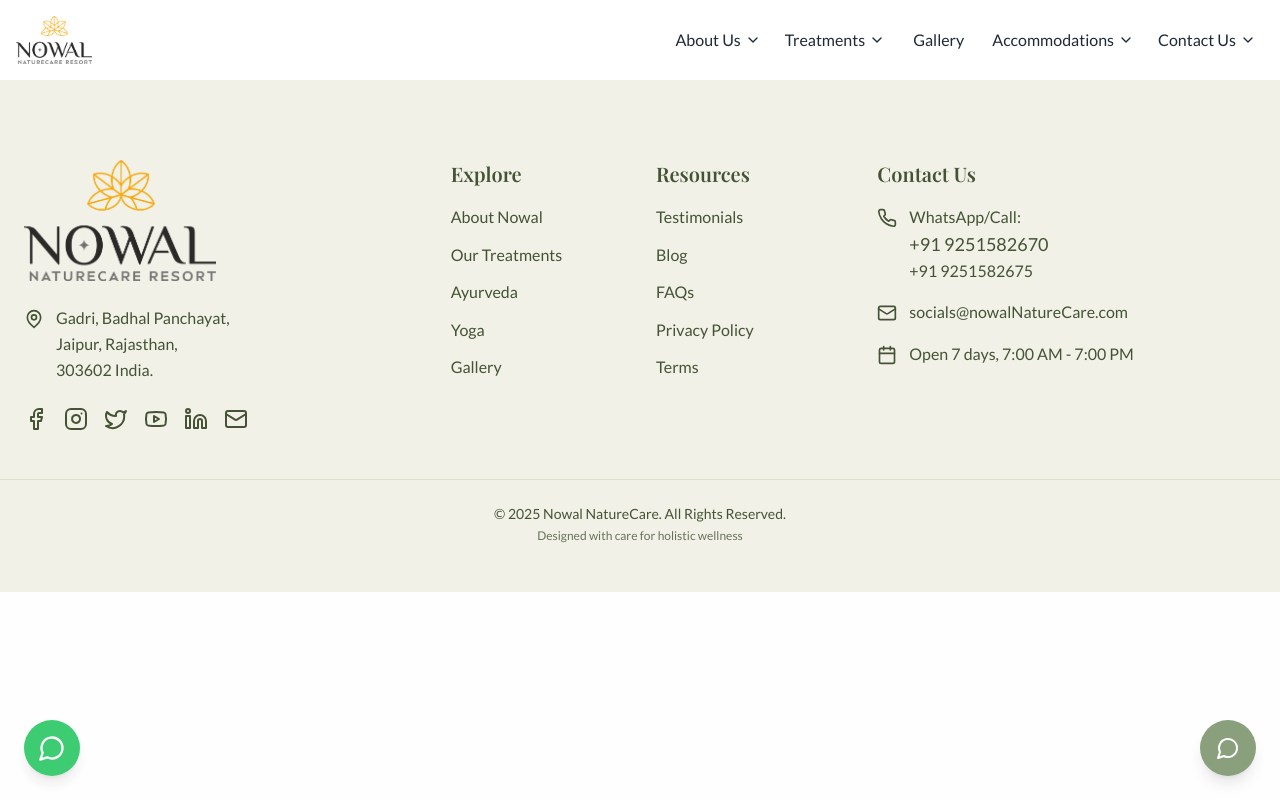
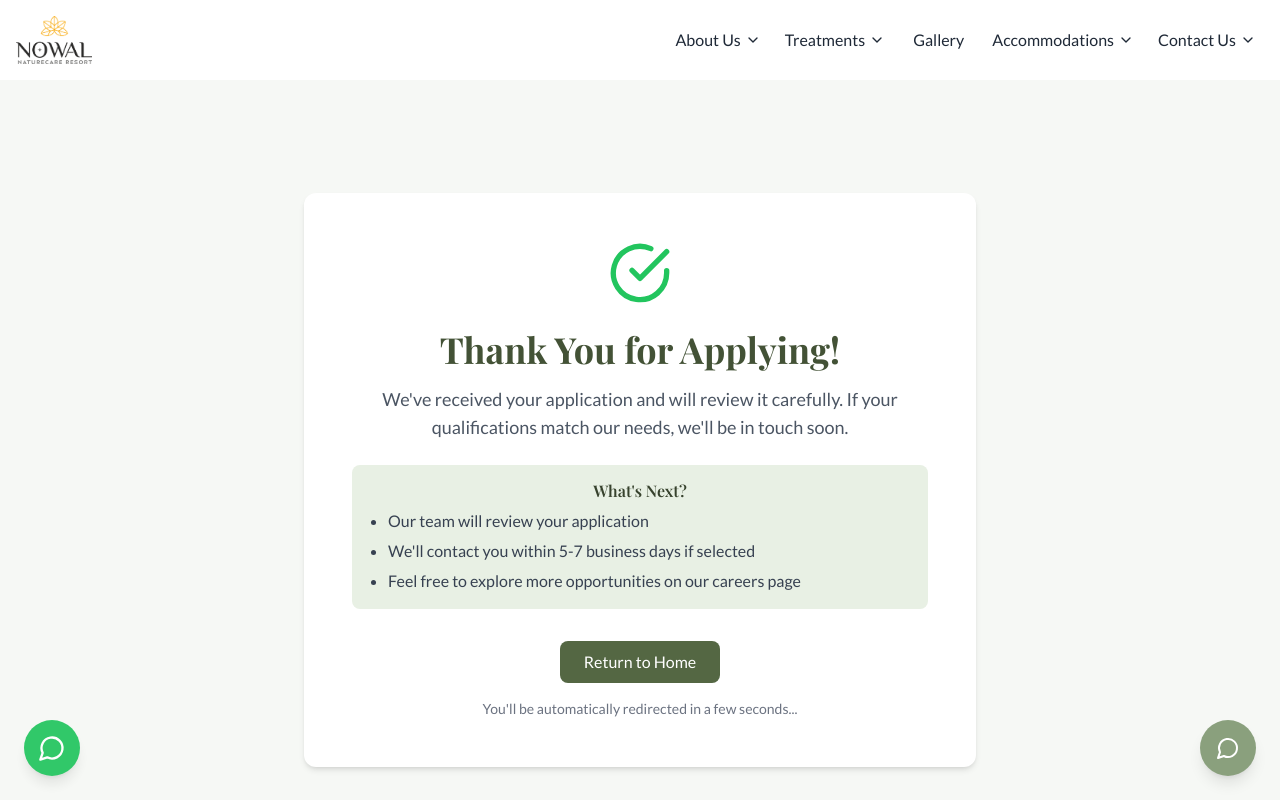
Before and after one commit to yanamadalaraju/wellness, a React (Vite) app: page /thank-you in a window 1280 px wide. Shown: the top 800 px of the page. Built offline with nearby package versions, Linux system fonts and the light colour scheme.

Commit message:
chages done

```diff
--- a/src/App.tsx
+++ b/src/App.tsx
@@ -156,6 +156,7 @@
 import DietPage from './pages/Diet'
 import AdmissionGuidelines from './pages/AccomadationGuidliness'
 import  Applications from './admin/Applications';
+import ThankYouPage from './pages/Thankyoupage'
 function AppRoutes() {
   const location = useLocation()
 
@@ -212,6 +213,7 @@
            <Route path="/accomadation" element={<EconomyAccommodation/>} />
            <Route path="/guidliness" element={<AdmissionGuidelines/>} />
               <Route path="/diet" element={<DietPage/>} />
+                <Route path="/thank-you" element={<ThankYouPage />} />
 
           </Routes>
           <WhatsAppButton />
--- a/src/components/Careerform.tsx
+++ b/src/components/Careerform.tsx
@@ -887,7 +887,7 @@
 
       const result = await response.json();
       console.log('Success:', result);
-      navigate('/thank-you');
+      navigate('/');
     } catch (error) {
       console.error('Error:', error);
       setSubmitError(error.message || 'Failed to submit application. Please try again.');
--- a/src/pages/Contact.tsx
+++ b/src/pages/Contact.tsx
@@ -955,7 +955,7 @@
             Get in Touch
           </h1>
           <p className="text-xl md:text-2xl text-shadow">
-            We're here to guide you on your wellness journey
+            We're here to guide you on your nowal journey
           </p>
         </div>
       </section>
@@ -1053,7 +1053,7 @@
                 <h3 className="font-semibold text-yellow-800 mb-2">Emergency Contact</h3>
                 <p className="text-yellow-700 text-sm">
                   For medical emergencies during your stay, please contact our 24/7 emergency line:
-                  <span className="font-semibold"> +91 9876543210</span>
+                  <span className="font-semibold"> +91 9251582675</span>
                 </p>
               </div>
             </div>
--- a/src/pages/Gallery_wellness.tsx
+++ b/src/pages/Gallery_wellness.tsx
@@ -58,7 +58,7 @@
               <span className="mx text-sage-500">{'>'}</span>
             </li>
             <li>
-              <span className="text-sage-800 font-medium">Gallery-Wellness</span>
+              <span className="text-sage-800 font-medium">Gallery - Nowal NatureCare</span>
             </li>
           </ol>
         </nav>
--- a/src/pages/LivingSpaceGallery.tsx
+++ b/src/pages/LivingSpaceGallery.tsx
@@ -58,7 +58,7 @@
               <span className="mx text-sage-500">{'>'}</span>
             </li>
             <li>
-              <span className="text-sage-800 font-medium">Amenities-wellness</span>
+              <span className="text-sage-800 font-medium">Amenities - Nowal NatureCare</span>
             </li>
           </ol>
         </nav>
--- a/src/pages/MediaandEventsWellness.tsx
+++ b/src/pages/MediaandEventsWellness.tsx
@@ -57,7 +57,7 @@
               <span className="mx text-sage-500">{'>'}</span>
             </li>
             <li>
-              <span className="text-sage-800 font-medium">Amenities-wellness</span>
+              <span className="text-sage-800 font-medium">Amenities - Nowal NatureCare</span>
             </li>
           </ol>
         </nav>
--- /dev/null
+++ b/src/pages/Thankyoupage.tsx
@@ -0,0 +1,52 @@
+import { useEffect } from 'react';
+import { useNavigate } from 'react-router-dom';
+import { CheckCircle } from 'lucide-react';
+
+const ThankYouPage = () => {
+  const navigate = useNavigate();
+
+  // Optional: Redirect to home after 8 seconds
+  useEffect(() => {
+    const timer = setTimeout(() => {
+      navigate('/');
+    }, 8000);
+
+    return () => clearTimeout(timer);
+  }, [navigate]);
+
+  return (
+    <div className="min-h-screen bg-sage-50 flex flex-col items-center justify-center p-6 text-center">
+      <div className="max-w-2xl mx-auto bg-white rounded-xl shadow-md overflow-hidden p-8 md:p-12">
+        <div className="flex flex-col items-center">
+          <CheckCircle className="w-16 h-16 text-green-500 mb-6" />
+          <h1 className="text-3xl md:text-4xl font-playfair font-bold text-sage-700 mb-4">
+            Thank You for Applying!
+          </h1>
+          <p className="text-lg text-gray-600 mb-6">
+            We've received your application and will review it carefully.
+            If your qualifications match our needs, we'll be in touch soon.
+          </p>
+          <div className="bg-sage-100 p-4 rounded-lg w-full mb-8">
+            <h2 className="font-semibold text-sage-800 mb-2">What's Next?</h2>
+            <ul className="text-left text-gray-700 list-disc pl-5 space-y-1">
+              <li>Our team will review your application</li>
+              <li>We'll contact you within 5-7 business days if selected</li>
+              <li>Feel free to explore more opportunities on our careers page</li>
+            </ul>
+          </div>
+          <button
+            onClick={() => navigate('/')}
+            className="bg-sage-600 hover:bg-sage-700 text-white font-medium py-2 px-6 rounded-lg transition-colors"
+          >
+            Return to Home
+          </button>
+          <p className="text-sm text-gray-500 mt-4">
+            You'll be automatically redirected in a few seconds...
+          </p>
+        </div>
+      </div>
+    </div>
+  );
+};
+
+export default ThankYouPage;
```
